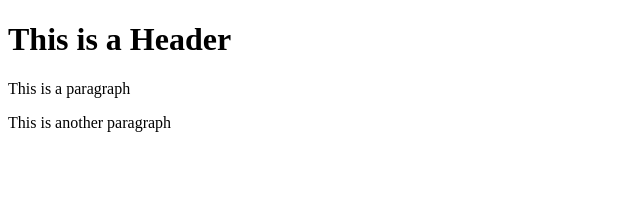
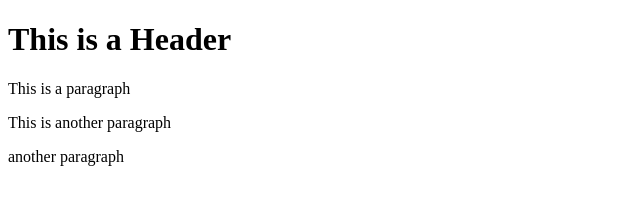
Before and after one commit to bbinb/git-test, a website: page index.html in a window 1280 px wide. Shown: the whole page, without its empty margins (0-640 px from the left). Drawn offline with Linux system fonts and the light colour scheme.

Commit message:
Using NPM

```diff
--- a/index.html
+++ b/index.html
@@ -4,5 +4,6 @@
       <h1>This is a Header</h1>
       <p>This is a paragraph</p>
       <p>This is another paragraph</p>
+      <p>another paragraph</p>
    </body>
 </html>
```
Also changed, not shown: package.json (added, +25 -0 lines), 2 other files.
